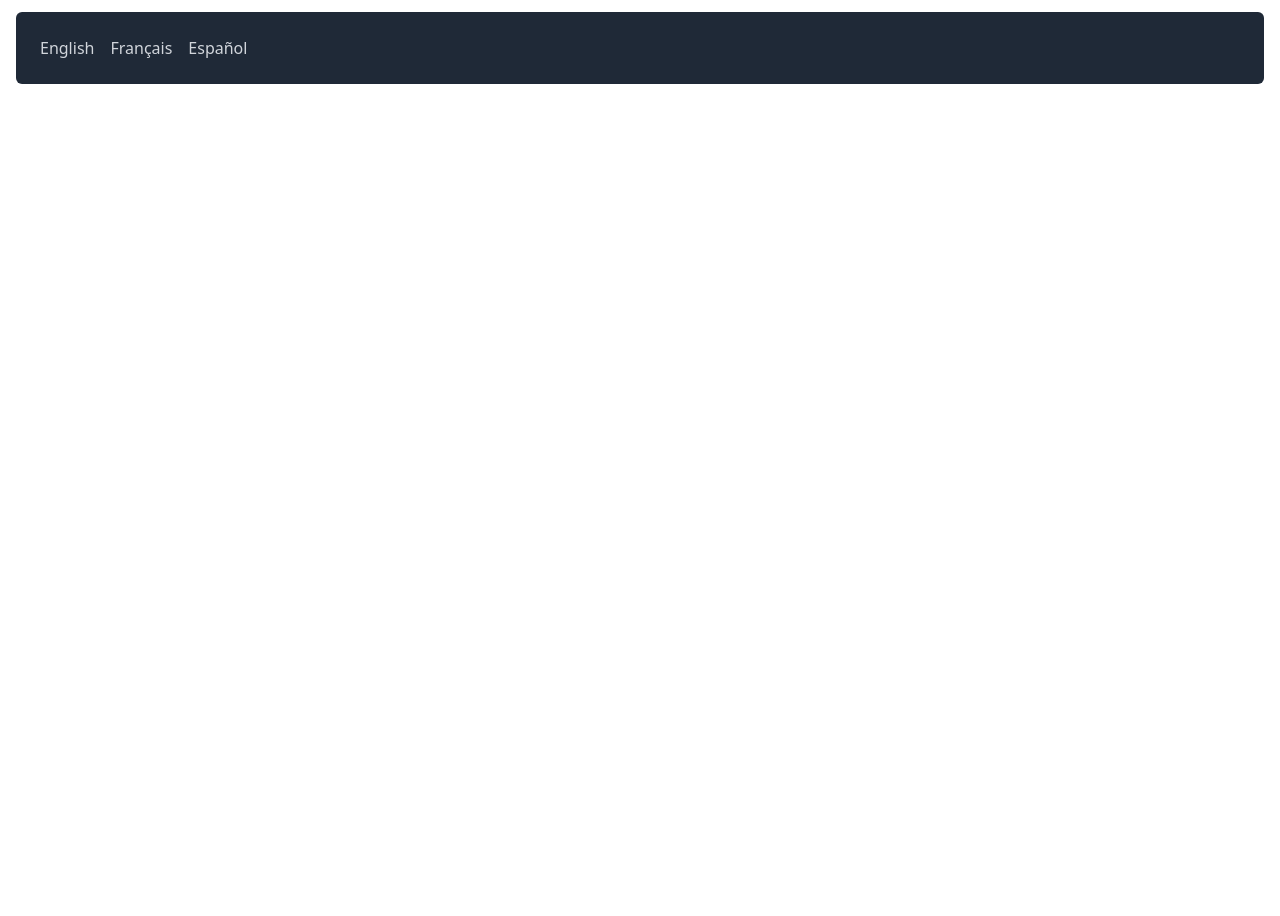
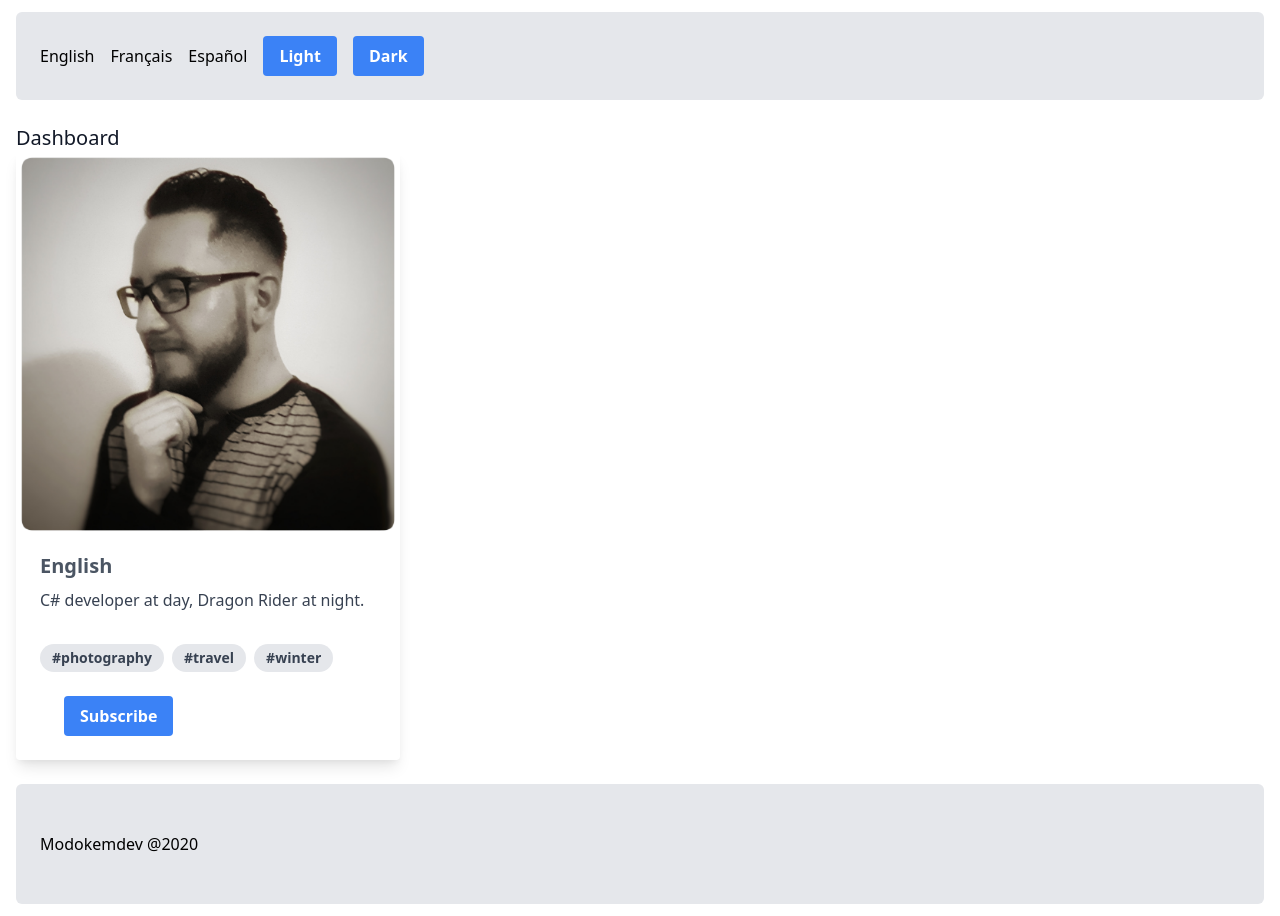
Before and after one commit to marcoandre1/marcoandre1.github.io, a React (Create React App) app: page / in a window 1280 px wide. Before the commit the page ends 800 px from the top, so only its background shows below. Built offline with nearby package versions, Linux system fonts and the light colour scheme.

Commit message:
Add toggle and some styling

```diff
--- a/src/App.js
+++ b/src/App.js
@@ -4,22 +4,51 @@ import { Provider } from "react-redux";
 import { store } from "./store";
 import { ConnectedDashboard } from "./components/Dashboard";
 import { ConnectedNavigation } from "./components/Navigation";
+import { ConnectedFooter } from "./components/Footer";
+
+// On page load or when changing themes, best to add inline in `head` to avoid FOUC
+if (
+  localStorage.theme === "dark" ||
+  (!("theme" in localStorage) &&
+    window.matchMedia("(prefers-color-scheme: dark)").matches)
+) {
+  document.querySelector("html").classList.add("dark");
+} else {
+  document.querySelector("html").classList.remove("dark");
+}
 
 class App extends Component {
+  lightMode() {
+    document.querySelector("html").classList.remove("dark");
+  }
+
+  darkMode() {
+    document.querySelector("html").classList.add("dark");
+  }
+
   render() {
     return (
+      <div className="mx-4 my-3 bg-white dark:bg-black rounded-md">
         <BrowserRouter>
           <Provider store={store}>
-          <div className="mx-4 my-3">
-            <ConnectedNavigation />
+            <header>
+              <ConnectedNavigation
+                lightMode={this.lightMode}
+                darkMode={this.darkMode}
+              />
+            </header>
+            <main>
+              <Route exact path={`/`} render={() => <ConnectedDashboard />} />
               <Route
                 exact
                 path={`/:id`}
                 render={({ match }) => <ConnectedDashboard match={match} />}
               />
-          </div>
+            </main>
+            <ConnectedFooter />
           </Provider>
         </BrowserRouter>
+      </div>
     );
   }
 }
--- a/src/components/Dashboard.jsx
+++ b/src/components/Dashboard.jsx
@@ -4,7 +4,7 @@ import { ConnectedTaskList } from "./TaskList";
 
 export const Dashboard = ({ language }) => (
   <div>
-    <h2>{language.title}</h2>
+    <h2 className="text-gray-900 dark:text-white">{language.title}</h2>
     <ConnectedTaskList
       key={language.id}
       id={language.id}
@@ -15,7 +15,7 @@ export const Dashboard = ({ language }) => (
 );
 
 function mapStateToProps(state, ownProps) {
-  let id = ownProps.match.params.id;
+  let id = ownProps.match === undefined ? "en" : ownProps.match.params.id;
   let language = state.languages.find((language) => language.id === id);
 
   return {
--- /dev/null
+++ b/src/components/Footer.jsx
@@ -0,0 +1,10 @@
+import { connect } from "react-redux";
+import React from "react";
+
+const Footer = () => (
+  <div className="bg-gray-200 dark:bg-gray-800 text-black dark:text-gray-300 rounded-md mt-6 p-6 pt-12 pb-12">
+    Modokemdev @2020
+  </div>
+);
+
+export const ConnectedFooter = connect((state) => state)(Footer);
--- a/src/components/Navigation.jsx
+++ b/src/components/Navigation.jsx
@@ -2,19 +2,29 @@ import React from "react";
 import { connect } from "react-redux";
 import { Link } from "react-router-dom";
 
-const Navigation = ({ languages }) => (
-  <nav className="flex items-center justify-between flex-wrap bg-gray-800 mb-6 p-6 rounded-md">
+const Navigation = ({ languages, lightMode, darkMode }) => (
+  <nav className="flex items-center justify-between flex-wrap bg-gray-200 dark:bg-gray-800 mb-6 p-6 rounded-md">
     <div className="w-full block flex-grow">
       <div className="md:flex-grow">
         {languages.map((language) => (
           <Link
             to={`/${language.id}`}
             key={language.id}
-            className="block md:inline-block text-gray-300 hover:text-white mr-4"
+            className="block md:inline-block text-black dark:text-gray-300 hover:text-gray-500 dark:hover:text-white mr-4"
           >
             {language.name}
           </Link>
         ))}
+        <div className="block md:inline-block text-gray-300 hover:text-white mr-4">
+          <button onClick={lightMode} className="btn-blue">
+            Light
+          </button>
+        </div>
+        <div className="block md:inline-block text-gray-300 hover:text-white mr-4">
+          <button onClick={darkMode} className="btn-blue">
+            Dark
+          </button>
+        </div>
       </div>
     </div>
   </nav>
--- a/src/components/TaskList.jsx
+++ b/src/components/TaskList.jsx
@@ -6,8 +6,12 @@ export const TaskList = ({ name, description }) => (
   <div className="component-highlight max-w-sm rounded overflow-hidden shadow-lg items-center">
     <img className="w-full" src={profile} alt="Profile" />
     <div className="px-6 py-4">
-      <div className="font-bold text-xl mb-2">{name}</div>
-      <p className="text-gray-700 text-base">{description}</p>
+      <div className="font-bold text-xl text-gray-600 dark:text-gray-300 mb-2">
+        {name}
+      </div>
+      <p className="text-gray-700 dark:text-gray-400 text-base">
+        {description}
+      </p>
     </div>
     <div className="px-6 pt-4 pb-2">
       <span className="component-sub-highlight inline-block bg-gray-200 rounded-full px-3 py-1 text-sm font-semibold text-gray-700 mr-2 mb-2">
--- a/tailwind.config.js
+++ b/tailwind.config.js
@@ -4,7 +4,7 @@ module.exports = {
     purgeLayersByDefault: true,
   },
   purge: ['./src/**/*.{js,ts,jsx,tsx}', './public/index.html'],
-  darkMode: false, // or 'media' or 'class'
+  darkMode: 'class',
   theme: {
     extend: {
       colors: {
```
Lines whose indentation alone changed are shown as unchanged.
